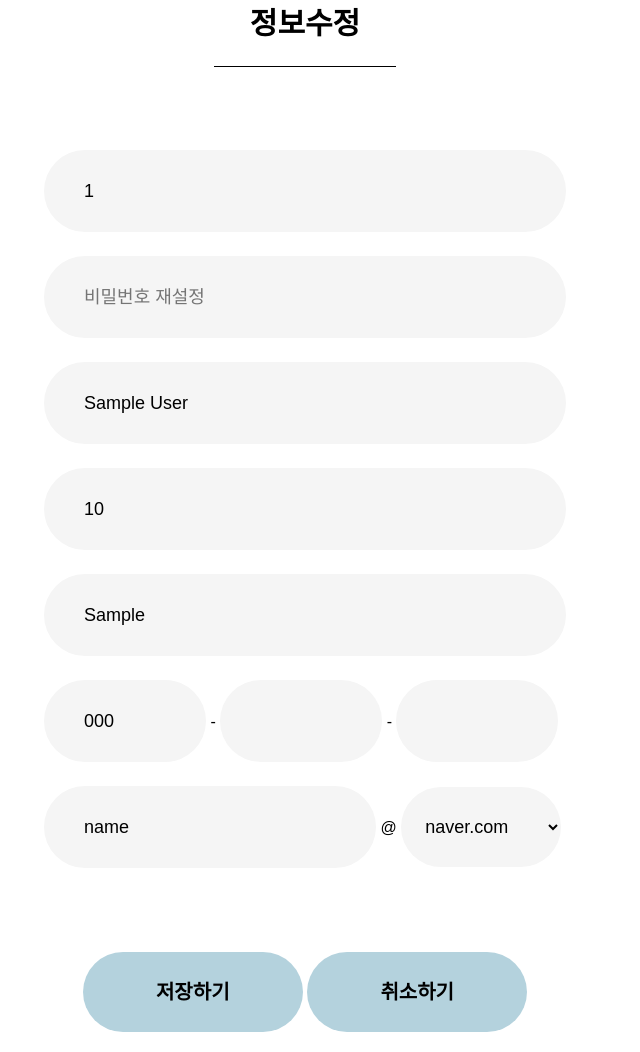
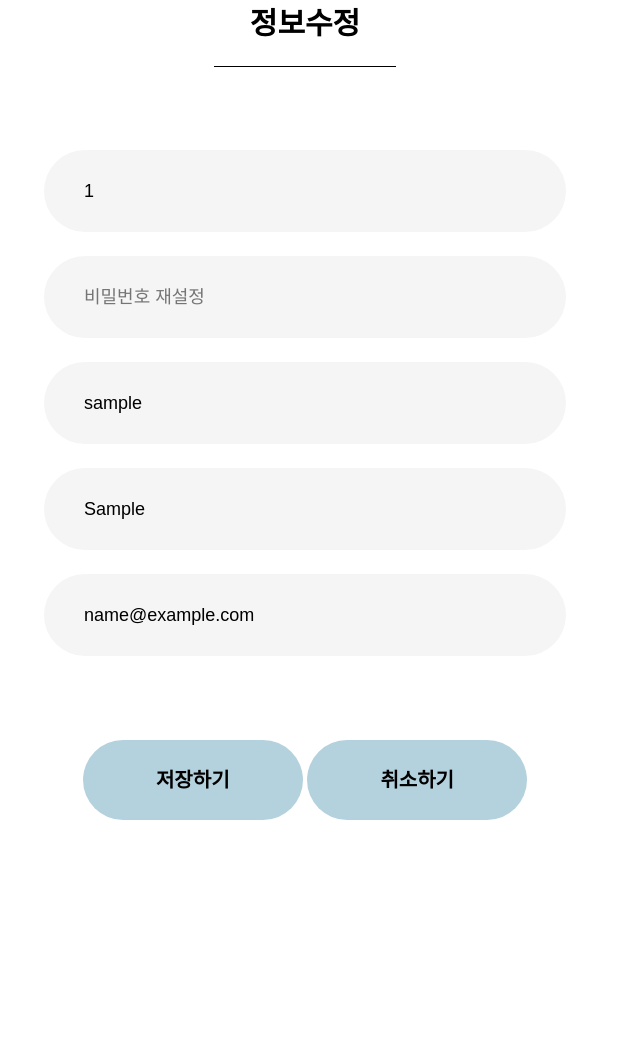
Before and after one commit to chohyeryung/letstudy, a PHP site: page /mypage.php in a window 1280 px wide. Shown: the part 241-1293 px from the top of the page, without its empty margins (335-975 px from the left). After the commit the page ends 1061 px from the top, so only its background shows below. Run offline with PHP 8.4, Linux system fonts and the light colour scheme; the visitor is signed in with stand-in values (Sample User, id 1); tables that the repository leaves empty or names only in its code hold one stand-in row (values such as "Sample post").

Commit message:
Fix join, mypage

```diff
--- a/php/login_ok.php
+++ b/php/login_ok.php
@@ -24,7 +24,7 @@
 
         $_SESSION["useridx"]=$row["idx"];
         $_SESSION["userid"]=$row["id"];
-        $_SESSION["username"]=$row["name"];
+        $_SESSION["username"]=$row["nickname"];
         $_SESSION["userlevel"]=$row["level"];
         $_SESSION["userpoint"]=$row["point"];
 
--- a/php/mypage.php
+++ b/php/mypage.php
@@ -16,23 +16,9 @@
         $result=mysqli_query($conn, $sql);
         $row=mysqli_fetch_array($result);
 
-        $name=$row["name"];
-        $age=$row["age"];
-        $oz=$row["organization"];
-        $tele=explode("-", $row["tele"])[0];
-        $tele1=substr($tele, 0, 3); ;
-        $tele2=substr($tele, 3, 4); ;
-        $tele3=substr($tele, 7, 9); ;
-        $email=explode("@", $row["email"]);
-        $email1=$email[0];
-        $email2=$email[1];
-
-        function Console_log($tele){
-            echo "<script>console.log( 'PHP_Console: " . $tele . "' );</script>";
-        }
-
-        Console_log($tele1);
-        Console_log($tele);
+        $nickname=$row["nickname"];
+        $birthday=$row["birthday"];
+        $email=$row["email"];
 
         mysqli_close($conn);
     ?>
@@ -43,45 +29,26 @@
             <table>
                 <tr>
                     <td>
-                        <input type="text" size="30" name="id" readonly value="<?=$userid1?>" autocomplete="off">
+                        <input type="text" size="30" name="memberId" readonly value="<?=$userid1?>" autocomplete="off">
                     </td>
                 </tr>
                 <tr>
                     <td>
-                        <input type="password" size="30" name="pw" placeholder="비밀번호 재설정" autocomplete="off">
+                        <input type="password" size="30" name="memberPw" placeholder="비밀번호 재설정" autocomplete="off">
                     </td>
                 </tr>
                     <td>
-                        <input type="text" maxlength="10" name="name" size="12" value="<?=$name?>" autocomplete="off">
+                        <input type="text" maxlength="10" name="memberNickName" size="12" value="<?=$nickname?>" autocomplete="off">
                     </td>
                 </tr>
                 <tr>
                     <td>
-                        <input type="text" name="age" size="5" value="<?=$age?>" autocomplete="off">
+                        <input type="text" name="memberBirthday" size="5" value="<?=$birthday?>" autocomplete="off">
                     </td>
                 </tr>
                 <tr>
                     <td>
-                        <input type="text" name="organization" size="30" value="<?=$oz?>" autocomplete="off">
-                    </td>
-                </tr>
-                <tr>
-                    <td>
-                        <input type="text" style="width:120px;" value="<?=$tele1?>" name="tele1">&nbsp;<span>-</span>
-                        <input type="text" style="width:120px;" name="tele2" size="10" value="<?=$tele2?>" autocomplete="off">&nbsp;<span>-</span>
-                        <input type="text" style="width:120px;" name="tele3" size="10" value="<?=$tele3?>" autocomplete="off">
-                    </td>
-                </tr>
-                <tr>
-                    <td>
-                        <input type="text" style="width:290px;" name="email" value="<?=$email1?>" autocomplete="off">&nbsp;<span>@</span>
-                            <select name="emadress">
-                                <option value="<?=$email2?>" selected>naver.com</option>
-                                <option value="gmail.com">gmail.com</option>
-                                <option value="daum.net">daum.net</option>
-                                <option value="nate.com">nate.com</option>
-							    <option value="hanmail.com">hanmail.com</option>
-                            </select>
+                        <input type="text" name="memberEmailAddress" class="memberEmailAddress" value="<?= $email ?>"/>
                     </td>
                 </tr>
             </table>
--- a/php/todo_process.php
+++ b/php/todo_process.php
@@ -3,7 +3,8 @@
     if(isset($_SESSION["useridx"]))  $u_idx=$_SESSION["useridx"];
     else $u_idx="";
 
-    $pdo = new PDO("mysql:host=localhost;dbname=study;charset=utf8","root","111111");
+    // $pdo = new PDO("mysql:host=localhost;dbname=study;charset=utf8","root","111111");
+
 
     if(isset($_POST['submit'])) {
         $content = $_POST['content'];
```
Also changed, not shown: php/create_process.php (+22 -22 lines), php/join.php (+17 -9 lines), php/signUp.php (+3 -3 lines).
